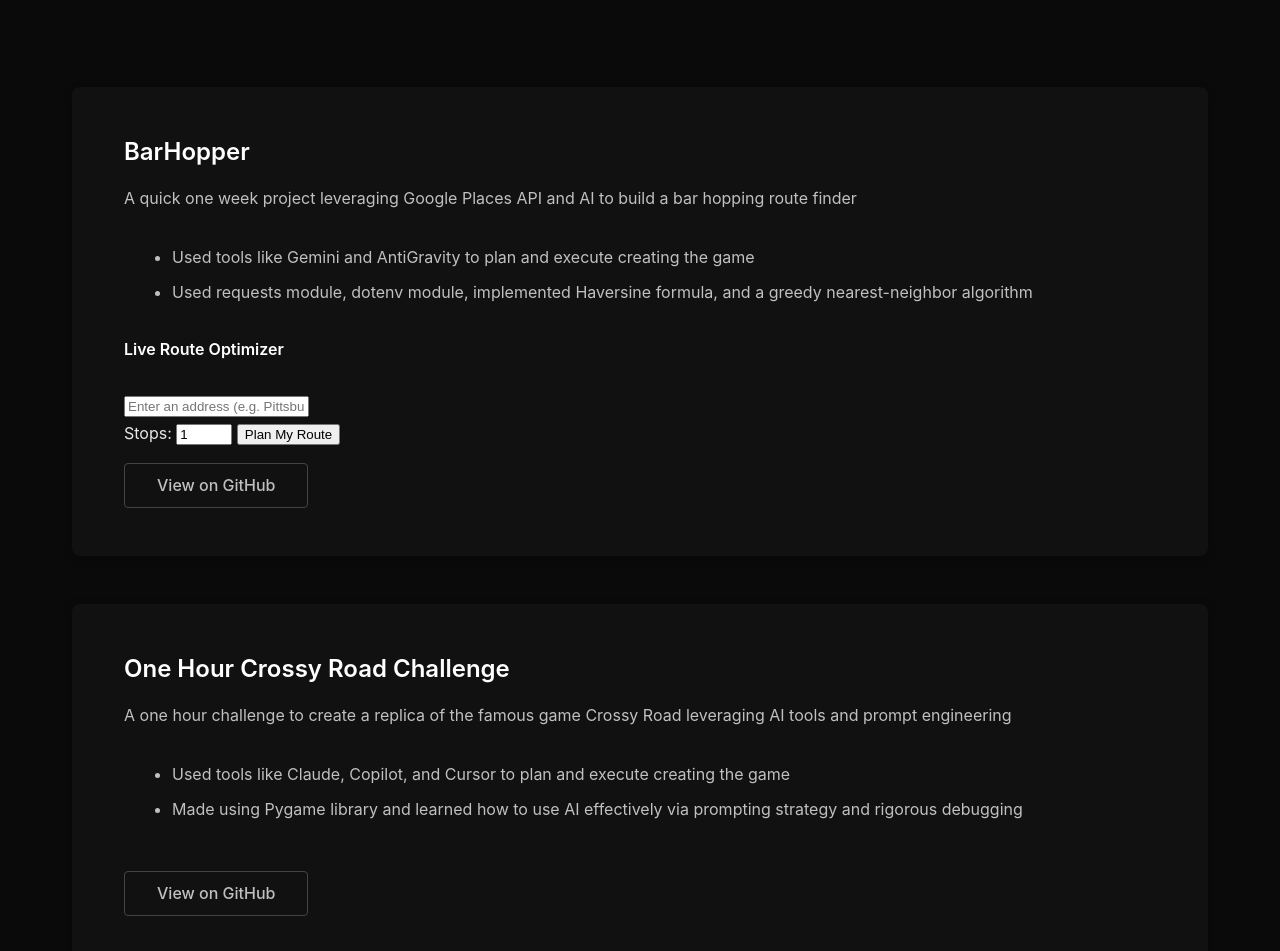
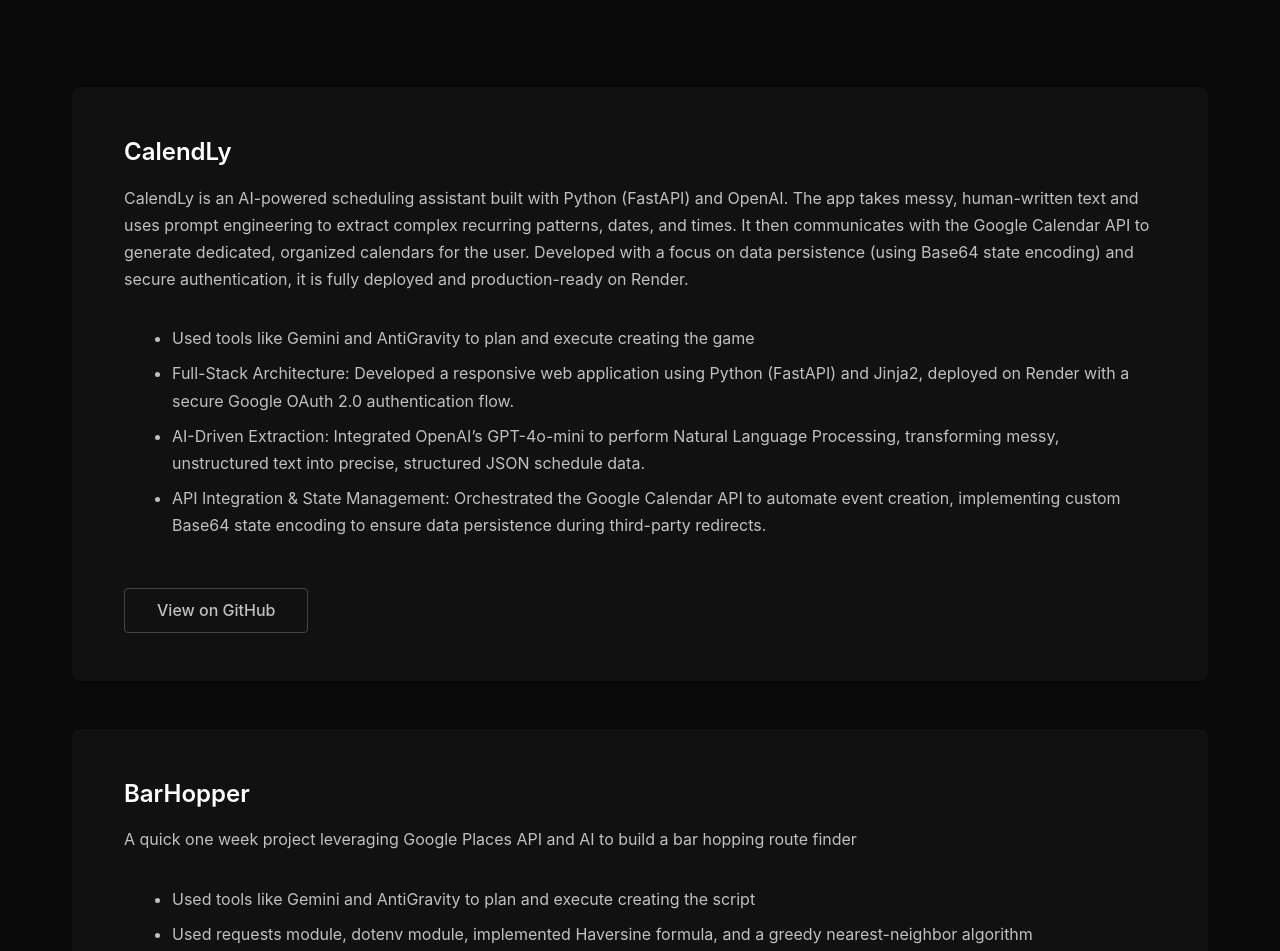
Before and after one commit to conchoe/webpage.io, a plain HTML site: page index.html in a window 1280 px wide. Shown: the part 800-1751 px from the top of the page. Drawn offline with Linux system fonts and the light colour scheme.

Commit message:
added CalendLy

```diff
--- a/index.html
+++ b/index.html
@@ -58,10 +58,23 @@
             <h2 id="projects-heading">Projects</h2>
 
             <article>
+                <h3>CalendLy</h3>
+                <p> CalendLy is an AI-powered scheduling assistant built with Python (FastAPI) and OpenAI. The app takes messy, human-written text and uses prompt engineering to extract complex recurring patterns, dates, and times.
+                    It then communicates with the Google Calendar API to generate dedicated, organized calendars for the user. Developed with a focus on data persistence (using Base64 state encoding) and secure authentication, it is fully deployed and production-ready on Render.</p>
+                <ul>
+                    <li> Used tools like Gemini and AntiGravity to plan and execute creating the game </li>
+                    <li> Full-Stack Architecture: Developed a responsive web application using Python (FastAPI) and Jinja2, deployed on Render with a secure Google OAuth 2.0 authentication flow.</li>
+                    <li>AI-Driven Extraction: Integrated OpenAI’s GPT-4o-mini to perform Natural Language Processing, transforming messy, unstructured text into precise, structured JSON schedule data.</li>
+                    <li>API Integration & State Management: Orchestrated the Google Calendar API to automate event creation, implementing custom Base64 state encoding to ensure data persistence during third-party redirects.</li>
+                </ul>
+                <a href="https://github.com/conchoe/CalendLy" class="github-link" rel="noopener noreferrer">View on GitHub</a>
+            </article>
+
+            <article>
                 <h3>BarHopper</h3>
                 <p>A quick one week project leveraging Google Places API and AI to build a bar hopping route finder</p>
                 <ul>
-                    <li> Used tools like Gemini and AntiGravity to plan and execute creating the game </li>
+                    <li> Used tools like Gemini and AntiGravity to plan and execute creating the script </li>
                     <li> Used requests module, dotenv module, implemented Haversine formula, and a greedy nearest-neighbor algorithm</li>
                 </ul>
                 <div class="project-demo">
```
